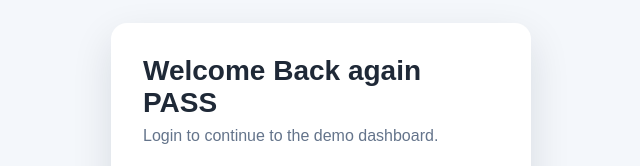
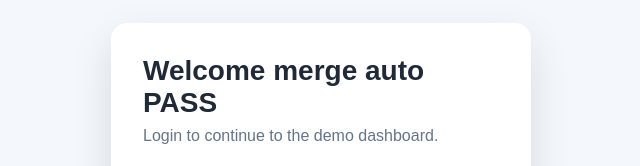
Before and after one commit to khoi-nguyen-spiraledge/Circle_PlaywrightTest, a website: page app/login.html in a window 1280 px wide. Shown: the part 164-330 px from the top of the page, 319-959 px from the left. Drawn offline with Linux system fonts and the light colour scheme.

Commit message:
Auto merge demo

```diff
--- a/app/login.html
+++ b/app/login.html
@@ -9,7 +9,7 @@
   <body>
     <main class="page">
       <section class="login-card">
-        <h1>Welcome Back again PASS</h1>
+        <h1>Welcome merge auto PASS</h1>
         <p class="subtitle">Login to continue to the demo dashboard.</p>
 
         <form id="login-form">
```
